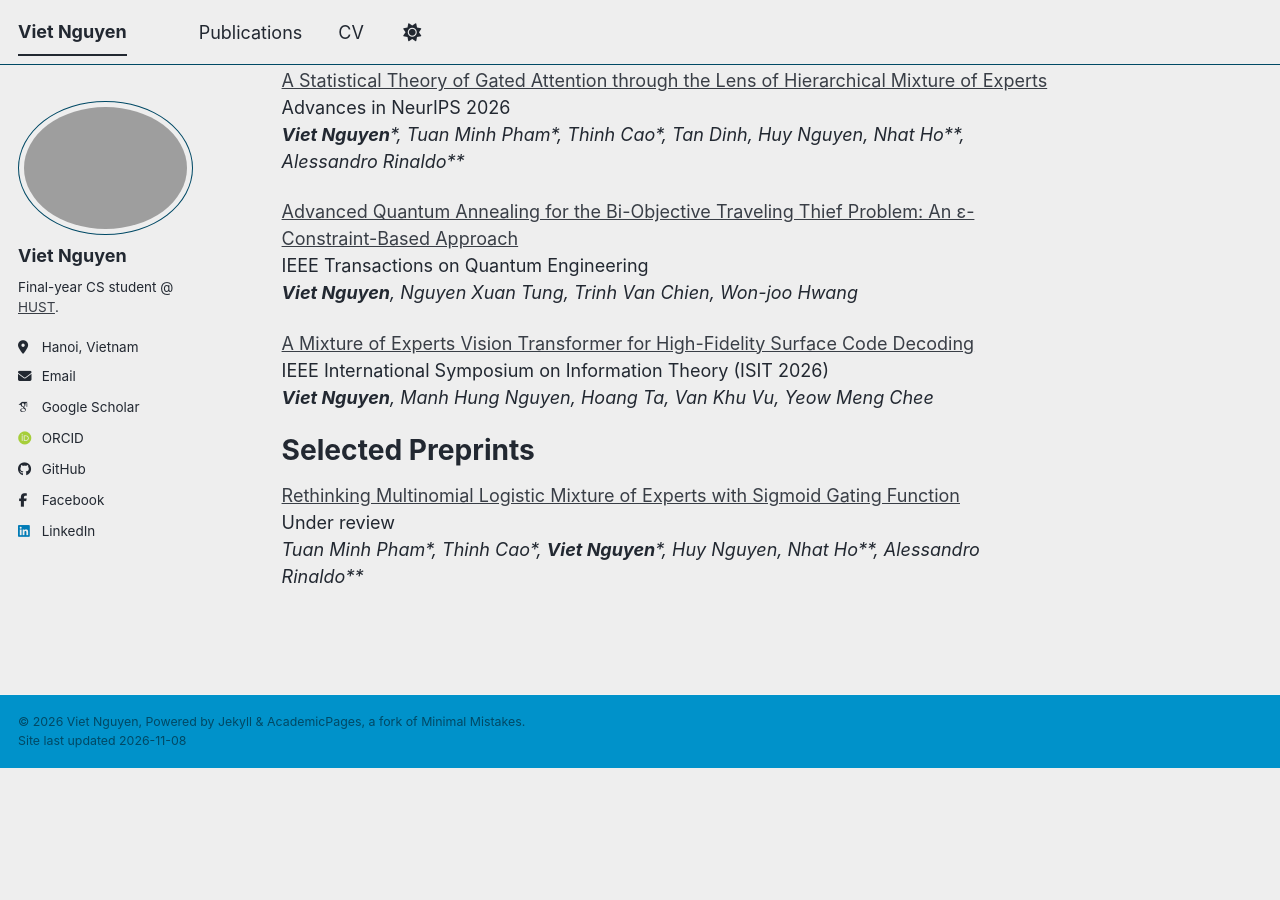
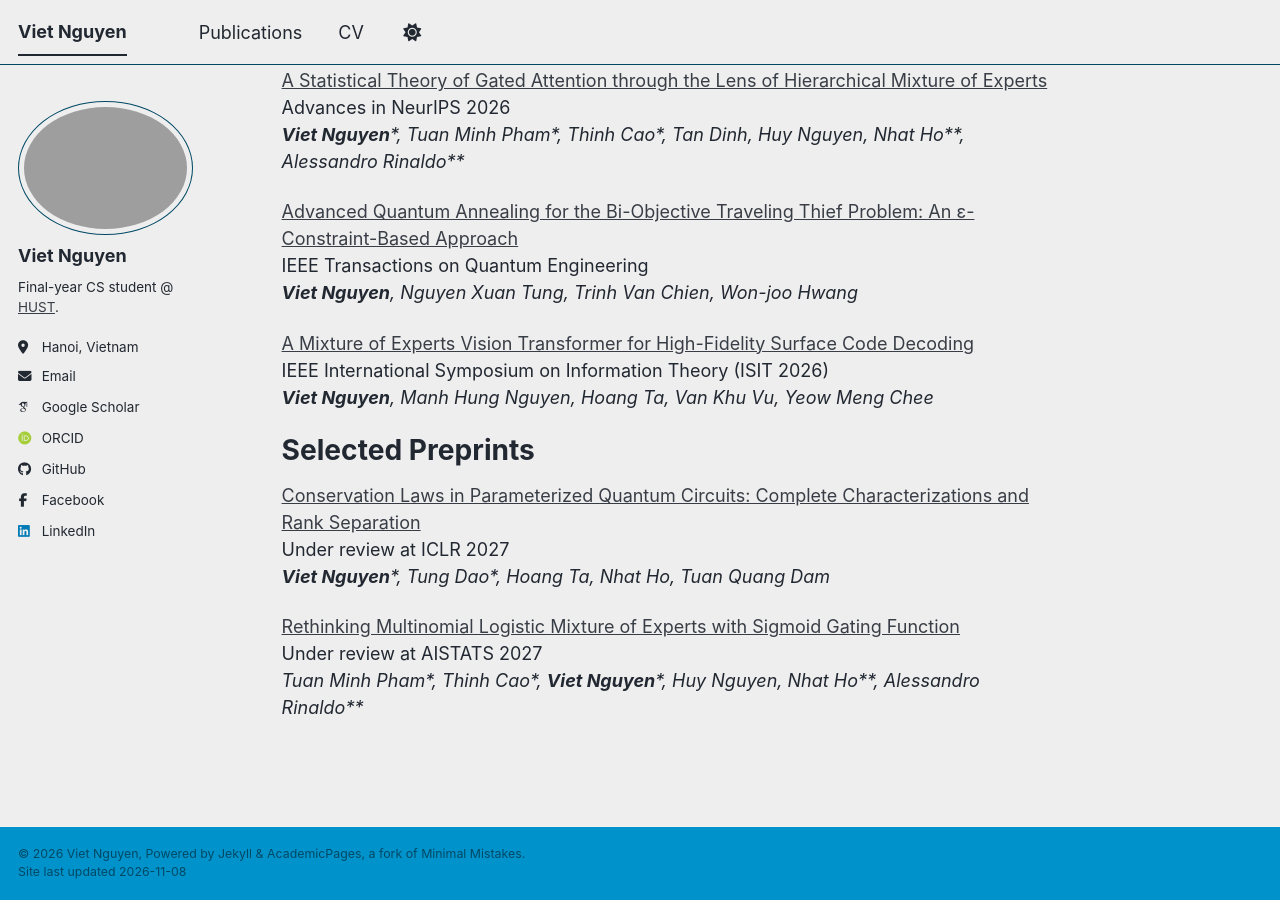
Before and after one commit to hsgsstudent/hsgsstudent.github.io, a Jekyll site: the page built from _pages/about.md, in a window 1280 px wide and 900 px high, scrolled down 945 px. Built offline with Jekyll 4.4.1, drawn with Linux system fonts in a browser that asks for light colours; some web fonts are replaced; a script bundle is joined from its source files by our own code; library files that are not in the unit come from our copies; before the commit the page ends 1714 px from its top, so only the background shows below that.

Commit message:
Update about.md

```diff
--- a/_pages/about.md
+++ b/_pages/about.md
@@ -74,6 +74,10 @@ IEEE International Symposium on Information Theory (ISIT 2026) <br/>
 
 Selected Preprints
 ======
+[Conservation Laws in Parameterized Quantum Circuits: Complete Characterizations and Rank Separation](https://openreview.net/forum?id=oki4NIsjDJ) <br/>
+Under review at ICLR 2027 <br/>
+*__Viet Nguyen__\*, Tung Dao\*, Hoang Ta, Nhat Ho, Tuan Quang Dam* <br/>
+
 [Rethinking Multinomial Logistic Mixture of Experts with Sigmoid Gating Function](https://arxiv.org/abs/2602.01466) <br/>
-Under review <br/>
+Under review at AISTATS 2027<br/>
 *Tuan Minh Pham\*, Thinh Cao\*, __Viet Nguyen__\*, Huy Nguyen, Nhat Ho\*\*, Alessandro Rinaldo\*\**<br/>
```
